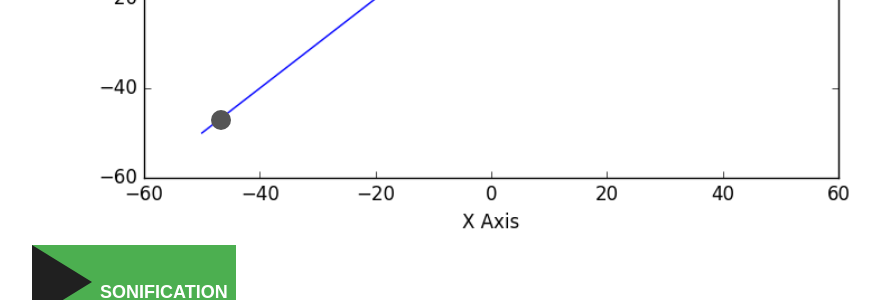
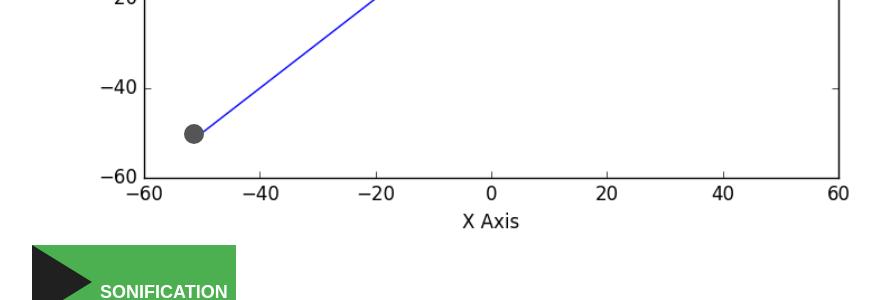
Before and after one commit to rbobkoskie3/rbobkoskie3.github.io, a Jekyll site: the page built from line/linePosSlope.html, in a window 1280 px wide. Shown: the part 833-1133 px from the top of the page, without its empty margins (160-1040 px from the left). Built offline with Jekyll 4.4.1, drawn with Linux system fonts in a browser that asks for light colours.

Commit message:
Add files via upload

```diff
--- a/line/linePosSlope.html
+++ b/line/linePosSlope.html
@@ -198,7 +198,7 @@
         }
         /* Standard syntax */
         @keyframes tracePlt {
-            0%   {left:20%; top:80%;}
+            0%   {left:17%; top:82%;}
             100% {left:82%; top:15%;}
         }
 
```
